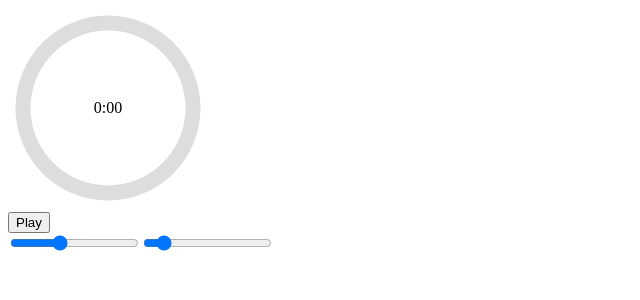
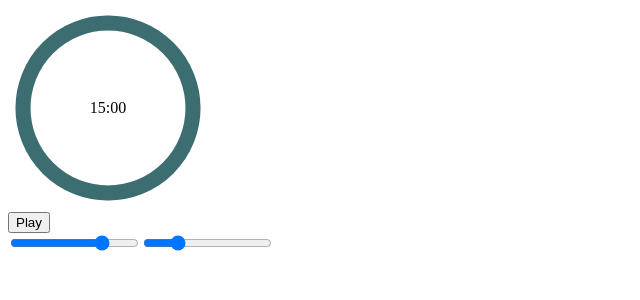
Before and after one commit to livmarolf/timer, a React (Create React App) app: page / in a window 1280 px wide. Shown: the top 300 px of the page, without its empty margins (0-640 px from the left). Built offline with nearby package versions, Linux system fonts and the light colour scheme.

Commit message:
updated progress bar and calc of next time in seconds

```diff
--- a/src/components/CircleProgressBar.js
+++ b/src/components/CircleProgressBar.js
@@ -1,8 +1,6 @@
 export default function CircleProgressBar({ percentage, time }) {
   const radius = 85;
   const circleWidth = "200";
-  const dashArray = radius * Math.PI * 2;
-  const dashOffset = dashArray - (dashArray * percentage) / 100;
 
   return (
     <div>
@@ -24,10 +22,12 @@ export default function CircleProgressBar({ percentage, time }) {
           strokeWidth="15px"
           r={radius}
           className="circle-progress"
+          pathLength="1"
+          strokeDasharray="1"
           style={{
-            strokeDasharray: dashArray,
-            strokeDashoffset: dashOffset,
+            transition: "stroke-dashoffset linear 15ms",
           }}
+          strokeDashoffset={1 - percentage}
           transform={`rotate(-90 ${circleWidth / 2} ${circleWidth / 2})`}
         />
         <text
--- a/src/components/Pomodoro.js
+++ b/src/components/Pomodoro.js
@@ -1,4 +1,4 @@
-import { useState, useEffect, useContext } from "react";
+import { useState, useEffect, useContext, useCallback } from "react";
 import { SettingsContext } from "../context/SettingsContext";
 import CircleProgressBar from "./CircleProgressBar";
 
@@ -15,20 +15,23 @@ export default function Pomodoro() {
     mode === "work"
       ? settingsInfo.workDuration * 60
       : settingsInfo.breakDuration * 60;
-  const percentage = (secondsLeft / totalSeconds) * 100;
+  const percentage = secondsLeft / totalSeconds;
+
+  const switchMode = useCallback(() => {
+    const nextMode = mode === "work" ? "break" : "work";
+    setMode(nextMode);
+  }, [mode]);
 
   useEffect(() => {
-    function switchMode() {
-      const nextMode = mode === "work" ? "break" : "work";
-      const nextTimeInSeconds =
-        (nextMode === "work"
-          ? settingsInfo.workDuration
-          : settingsInfo.breakDuration) * 60;
+    const nextTimeInSeconds =
+      (mode === "work"
+        ? settingsInfo.workDuration
+        : settingsInfo.breakDuration) * 60;
 
-      setMode(nextMode);
-      setSecondsLeft(nextTimeInSeconds);
-    }
+    setSecondsLeft(nextTimeInSeconds);
+  }, [settingsInfo, mode]);
 
+  useEffect(() => {
     const interval = setInterval(() => {
       if (isPaused) {
         return;
@@ -39,10 +42,10 @@ export default function Pomodoro() {
       }
 
       setSecondsLeft((prev) => prev - 1);
-    }, 100);
+    }, 10);
 
     return () => clearInterval(interval);
-  }, [secondsLeft, isPaused, mode, settingsInfo]);
+  }, [secondsLeft, isPaused, switchMode]);
 
   return (
     <div>
--- a/src/components/Settings.js
+++ b/src/components/Settings.js
@@ -9,14 +9,14 @@ export default function Settings() {
       <input
         type="range"
         min={1}
-        max={120}
+        max={60}
         value={settingsInfo.workDuration}
         onChange={(e) => settingsInfo.setWorkDuration(e.target.value)}
       />
       <input
         type="range"
         min={1}
-        max={120}
+        max={60}
         value={settingsInfo.breakDuration}
         onChange={(e) => settingsInfo.setBreakDuration(e.target.value)}
       />
```
